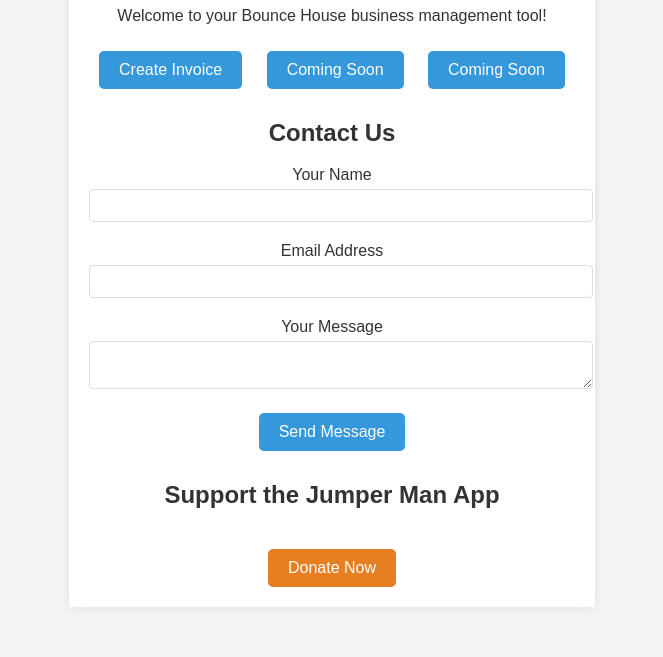
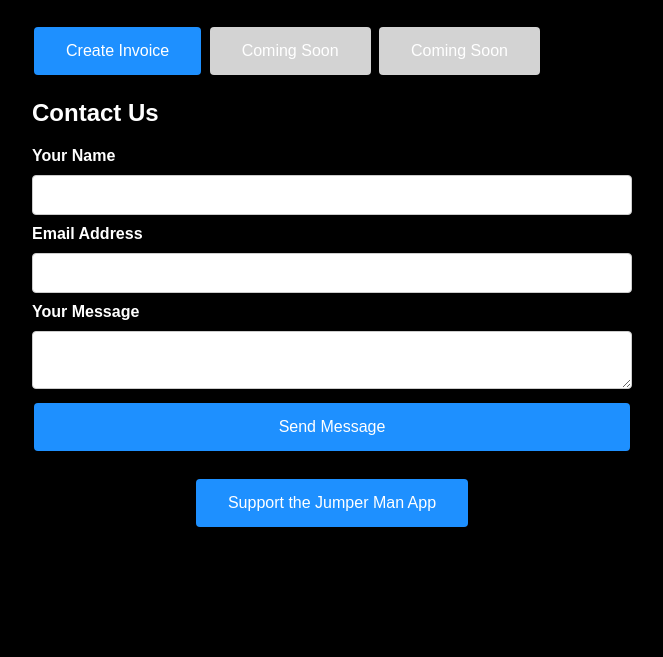
Before and after one commit to ismaelthejumperman/the-jumper-man-app, a plain HTML site: page index.html in a window 1280 px wide. Shown: the part 143-800 px from the top of the page, without its empty margins (308-971 px from the left). Drawn offline with Linux system fonts and the light colour scheme.

Commit message:
Add files via upload

```diff
--- a/index.html
+++ b/index.html
@@ -1,3 +1,4 @@
+
 <!DOCTYPE html>
 <html lang="en">
 <head>
@@ -7,34 +8,42 @@
     <link rel="stylesheet" href="styles.css">
 </head>
 <body>
-    <div class="container">
-        <h1>Jumper Man App</h1>
-        <p>Welcome to your Bounce House business management tool!</p>
-        <button onclick="createInvoice()">Create Invoice</button>
-        <button onclick="createContract()" disabled>Coming Soon</button>
-        <button onclick="createWaiver()" disabled>Coming Soon</button>
+    <div class="app-container">
+        <header>
+            <div class="logo">
+                <img src="jumperman-logo.png" alt="Jumper Man Logo">
+            </div>
+            <h1>The Jumper Man App</h1>
+            <p>Welcome to your Bounce House business management tool!</p>
+        </header>
 
-        <div class="contact-form">
+        <div class="button-container">
+            <button id="createInvoice">Create Invoice</button>
+            <button disabled>Coming Soon</button>
+            <button disabled>Coming Soon</button>
+        </div>
+
+        <section class="contact-form">
             <h2>Contact Us</h2>
-            <form id="contact-form">
+            <form action="#">
                 <label for="name">Your Name</label>
-                <input type="text" id="name" required>
+                <input type="text" id="name" name="name" required>
 
                 <label for="email">Email Address</label>
-                <input type="email" id="email" required>
+                <input type="email" id="email" name="email" required>
 
                 <label for="message">Your Message</label>
-                <textarea id="message" required></textarea>
+                <textarea id="message" name="message" required></textarea>
 
                 <button type="submit">Send Message</button>
             </form>
-        </div>
+        </section>
 
-        <div class="donate">
-            <h2>Support the Jumper Man App</h2>
-            <a href="https://www.paypal.com/donate/?business=LFADGCSRK4BFQ&amount=20&no_recurring=0&item_name=Your+donation+helps+keep+these+tools+free+for+other+bounce+house+owners.&currency_code=USD" target="_blank">Donate Now</a>
-        </div>
+        <footer>
+            <button id="donateButton">Support the Jumper Man App</button>
+        </footer>
     </div>
+
     <script src="script.js"></script>
 </body>
 </html>
--- a/script.js
+++ b/script.js
@@ -1,26 +1,8 @@
-document.getElementById("contact-form").addEventListener("submit", function(event) {
-    event.preventDefault();
 
-    // Simple form validation
-    const name = document.getElementById("name").value;
-    const email = document.getElementById("email").value;
-    const message = document.getElementById("message").value;
-
-    if (name && email && message) {
-        alert("Message sent! We'll get back to you soon.");
-    } else {
-        alert("Please fill in all the fields.");
-    }
+document.getElementById('createInvoice').addEventListener('click', function() {
+    alert('Invoice creation will be available soon!');
 });
 
-function createInvoice() {
-    alert("Invoice Tool coming soon!");
-}
-
-function createContract() {
-    alert("Contract Tool coming soon!");
-}
-
-function createWaiver() {
-    alert("Waiver Tool coming soon!");
-}
+document.getElementById('donateButton').addEventListener('click', function() {
+    alert('Thank you for supporting the Jumper Man App!');
+});
--- a/styles.css
+++ b/styles.css
@@ -1,65 +1,64 @@
+
 body {
     font-family: Arial, sans-serif;
-    background-color: #f4f4f4;
+    background-color: #000000;
+    color: white;
     margin: 0;
     padding: 0;
-    display: flex;
-    justify-content: center;
-    align-items: center;
-    height: 100vh;
-    color: #333;
 }
 
-.container {
+.app-container {
+    width: 100%;
+    max-width: 600px;
+    margin: 0 auto;
+    padding: 20px;
+}
+
+header {
     text-align: center;
-    background-color: #fff;
-    padding: 20px;
-    box-shadow: 0 0 10px rgba(0, 0, 0, 0.1);
+    margin-bottom: 30px;
 }
 
 button {
-    background-color: #3498db;
+    background-color: #1e90ff;
+    border: none;
     color: white;
-    border: none;
-    padding: 10px 20px;
+    padding: 15px 32px;
+    text-align: center;
+    text-decoration: none;
+    display: inline-block;
     font-size: 16px;
-    margin: 10px;
+    margin: 4px 2px;
     cursor: pointer;
-    border-radius: 5px;
+    border-radius: 4px;
 }
 
-button:hover {
-    background-color: #2980b9;
+button:disabled {
+    background-color: #d3d3d3;
 }
 
-.contact-form {
+footer {
+    text-align: center;
     margin-top: 20px;
 }
 
-label {
-    display: block;
-    margin-top: 10px;
+form {
+    display: flex;
+    flex-direction: column;
+    gap: 10px;
 }
 
 input, textarea {
-    width: 100%;
-    padding: 8px;
-    margin-top: 5px;
-    margin-bottom: 10px;
+    padding: 10px;
+    font-size: 16px;
     border-radius: 4px;
-    border: 1px solid #ddd;
+    border: 1px solid #ccc;
 }
 
-.donate a {
-    display: inline-block;
-    margin-top: 20px;
-    padding: 10px 20px;
-    background-color: #e67e22;
-    color: white;
-    border-radius: 5px;
-    text-decoration: none;
+textarea {
+    resize: vertical;
 }
 
-.donate a:hover {
-    background-color: #d35400;
+label {
+    font-weight: bold;
 }
```
Also changed, not shown: the-jumper-man-logo-with-grey.gif (added).
